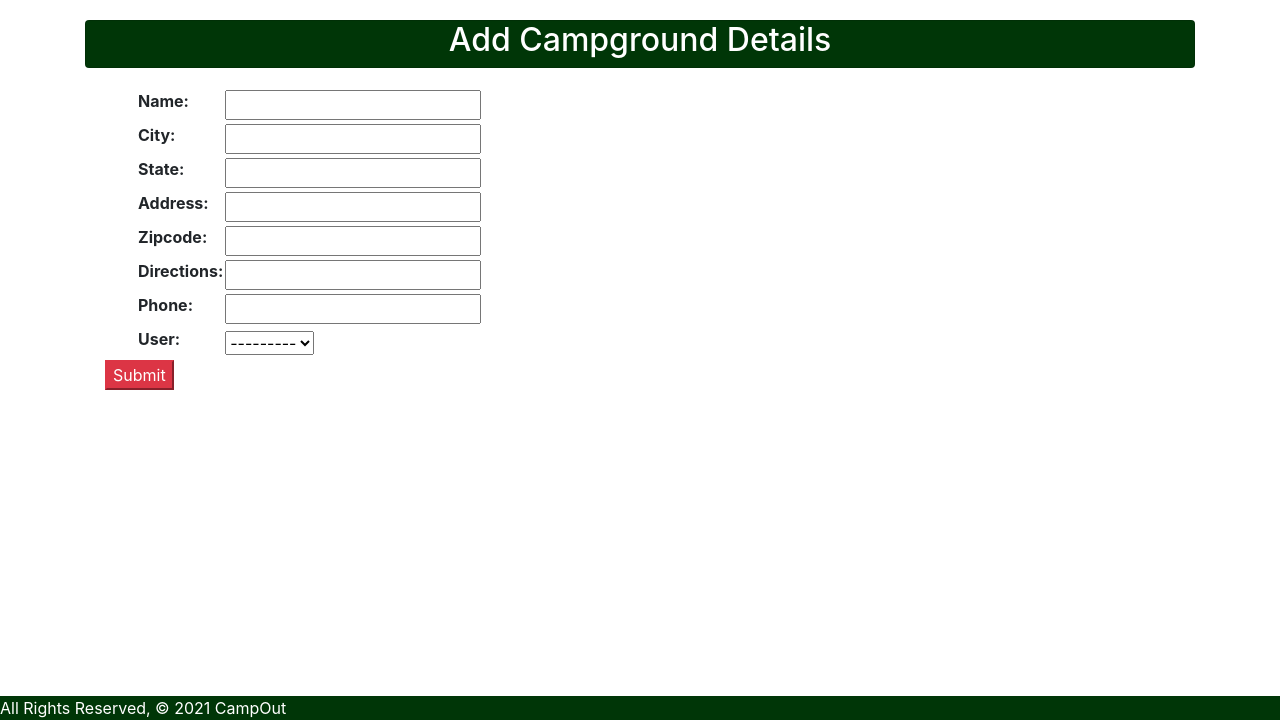
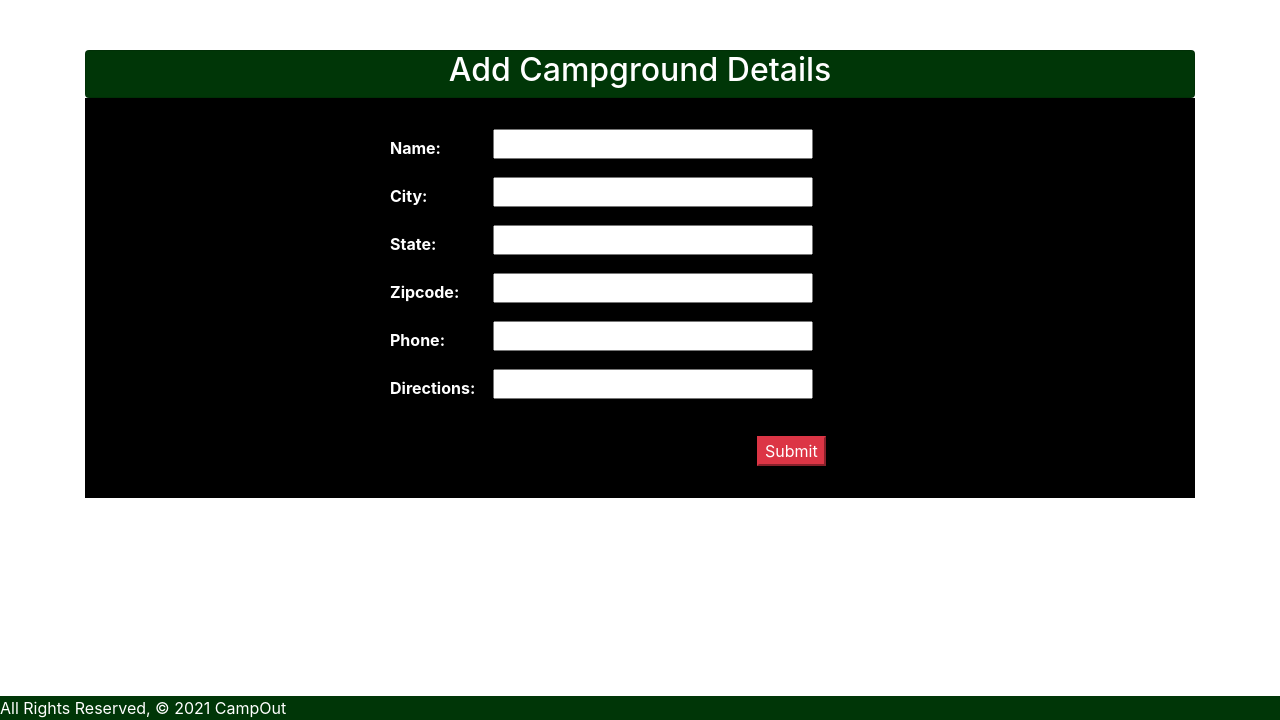
Before and after one commit to joneill129/CampOut, a Django app: page /campgrounds/create in a window 1280 px wide. Shown: the part 80-800 px from the top of the page. Run offline with Django 3.2, Linux system fonts and the light colour scheme; the visitor is signed in with stand-in values (Sample User, id 1); data comes from the database, SQL or seed files in the repository.

Commit message:
style add campground page

```diff
--- a/camp_out/settings.py
+++ b/camp_out/settings.py
@@ -12,6 +12,7 @@ https://docs.djangoproject.com/en/3.1/ref/settings/
 
 from pathlib import Path
 import os
+import os.path
 import environ
 environ.Env()
 environ.Env.read_env()
@@ -124,6 +125,8 @@ USE_TZ = True
 
 STATIC_URL = '/static/'
 
+STATICFILES_DIRS = ( os.path.join('static'), )
+
 LOGIN_REDIRECT_URL = '/campgrounds/'
 
 LOGOUT_REDIRECT_URL = '/'
--- a/main_app/static/css/style.css
+++ b/main_app/static/css/style.css
@@ -151,10 +151,60 @@ input#id_startdate {
  }
 
 #add-campground-header {
-     margin-top: 20px;
+     margin-top: 50px;
      background-color: rgb(0, 54, 7);
      color: white;
+
  }
+
+ #add-campground-body {
+     padding-left: 17rem;
+     background-color: black;
+     color:white;
+     height: 25rem;
+     padding-top: 30px;
+ }
+
+ input#id_name {
+     width: 20rem;
+     margin-bottom: 1rem;
+     margin-left: 1rem;
+ }
+ input#id_city {
+    width: 20rem;
+    margin-bottom: 1rem;
+    margin-left: 1rem;
+}
+input#id_state {
+    width: 20rem;
+    margin-bottom: 1rem;
+    margin-left: 1rem;
+}
+input#id_address{
+    width: 20rem;
+    margin-bottom: 1rem;
+    margin-left: 1rem;
+}
+input#id_zipcode {
+    width: 20rem;
+    margin-bottom: 1rem;
+    margin-left: 1rem;
+}
+input#id_directions {
+    width: 20rem;
+    margin-bottom: 1rem;
+    margin-left: 1rem;
+}
+input#id_phone {
+    width: 20rem;
+    margin-bottom: 1rem;
+    margin-left: 1rem;
+}
+
+#add-submit-btn {
+    margin-top: 20px;
+    margin-left: 25rem;
+}
 
 
 
--- a/main_app/templates/base.html
+++ b/main_app/templates/base.html
@@ -9,6 +9,7 @@
     <link rel="stylesheet" href="https://cdn.jsdelivr.net/npm/bootstrap@4.5.3/dist/css/bootstrap.min.css"
         integrity="sha384-TX8t27EcRE3e/ihU7zmQxVncDAy5uIKz4rEkgIXeMed4M0jlfIDPvg6uqKI2xXr2" crossorigin="anonymous" />
     <link rel="stylesheet" type="text/css" href="{% static 'css/style.css' %}" />
+    <link rel="stylesheet" type="text/css" href="{% static 'images/search.jpg' %}" />
 </head>
 
 <body>
--- a/main_app/templates/main_app/campground_form.html
+++ b/main_app/templates/main_app/campground_form.html
@@ -9,15 +9,16 @@
         <h2>Add Campground Details</h2>
         {% endif %}
     </div>
-    <div class="card-body">
+    <div class="card-body" id="add-campground-body">
         <form action='' method='post'>
             {% csrf_token %}
             <table>
                 {{ form.as_table }}
             </table>
-            <button type="submit" class ="btn-danger btn-md">Submit</button>
+            <button type="submit" class ="btn-danger btn-md" id="add-submit-btn">Submit</button>
         </form>
     </div>
   </div>
 
+
 {% endblock %}
--- a/main_app/views.py
+++ b/main_app/views.py
@@ -76,7 +76,7 @@ def photos(request):
 
 class CampgroundCreate(LoginRequiredMixin, CreateView):
     model = Campground
-    fields = '__all__'
+    fields = ['name','city', 'state', 'zipcode', 'phone', 'directions']
     success_url = '/campgrounds/'
 
     def form_valid(self, form):
```
Also changed, not shown: other parts of main_app/static/css/style.css (+39 -0 lines).
